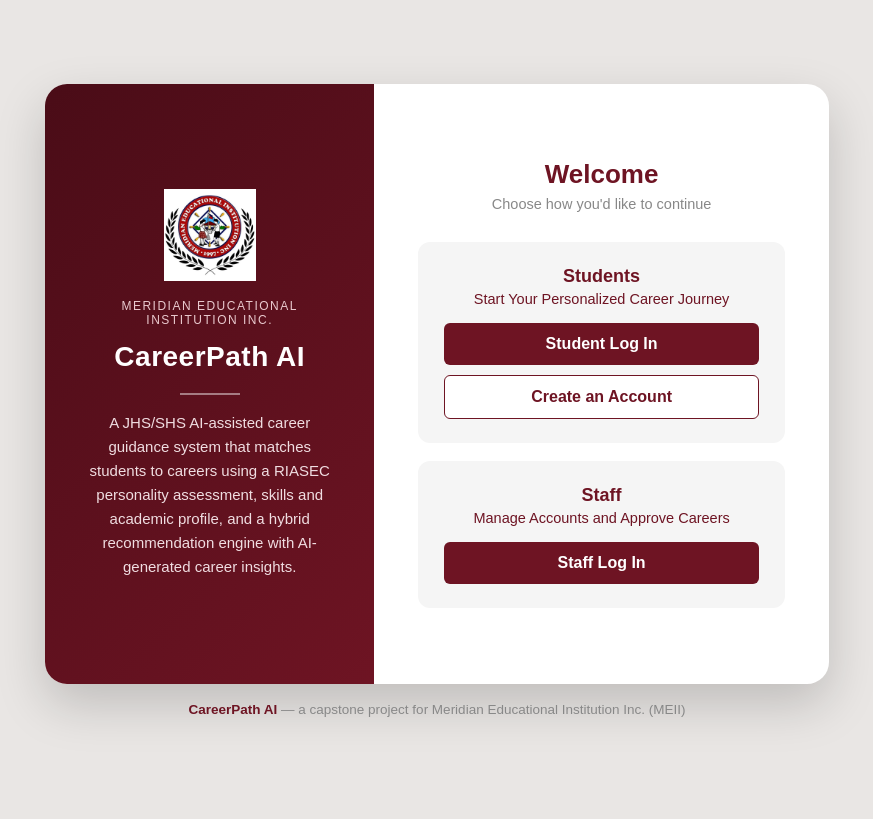
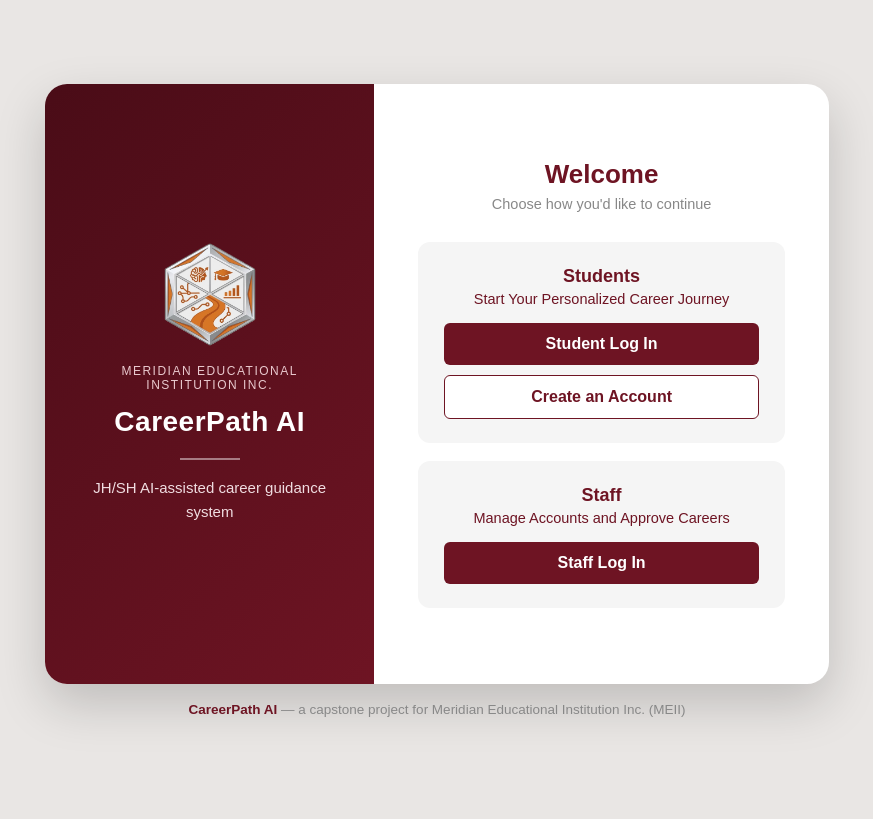
Before and after one commit to Flores0809/careerpath_ai, a PHP site: page /crawl/ in a window 1280 px wide. Shown: the top 819 px of the page, without its empty margins (203-1076 px from the left). Run offline with PHP 8.4, Linux system fonts and the light colour scheme.

Commit message:
index.php: use new hexagon icon logo + shorten left-panel tagline
Adds assets/img/logo-hex.png (background-removed cutout of the new
hexagon icon design) and swaps it in for the MEII crest on index.php's
left panel, alongside a shorter tagline ('JH/SH AI-assisted career
guidance system') per client direction.

```diff
--- a/php/index.php
+++ b/php/index.php
@@ -69,11 +69,11 @@
         <div>
         <div class="auth-shell">
             <div class="auth-left">
-                <img src="assets/img/logo.png" alt="" class="auth-logo">
+                <img src="assets/img/logo-hex.png" alt="" class="auth-logo">
                 <div class="eyebrow">Meridian Educational Institution Inc.</div>
                 <h1>CareerPath AI</h1>
                 <hr class="auth-divider">
-                <p class="auth-tagline">A JHS/SHS AI-assisted career guidance system that matches students to careers using a RIASEC personality assessment, skills and academic profile, and a hybrid recommendation engine with AI-generated career insights.</p>
+                <p class="auth-tagline">JH/SH AI-assisted career guidance system</p>
             </div>
 
             <div class="auth-right">
```
Also changed, not shown: php/assets/img/logo-hex.png (added).
